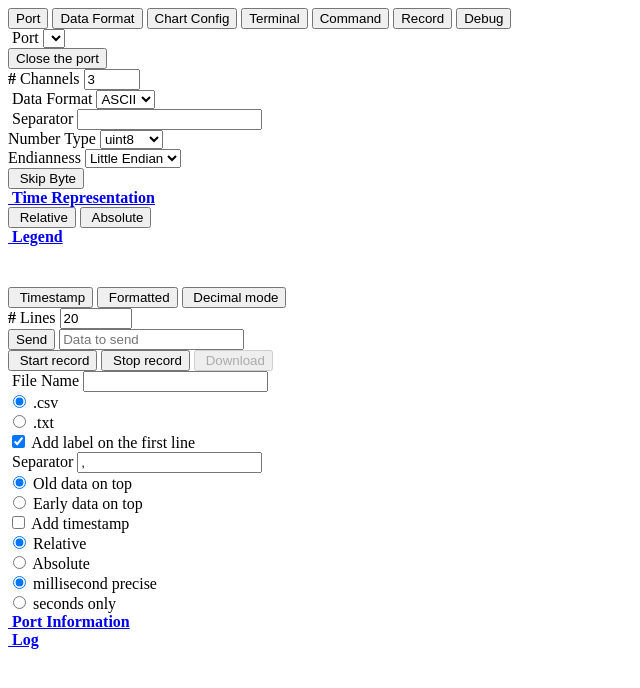
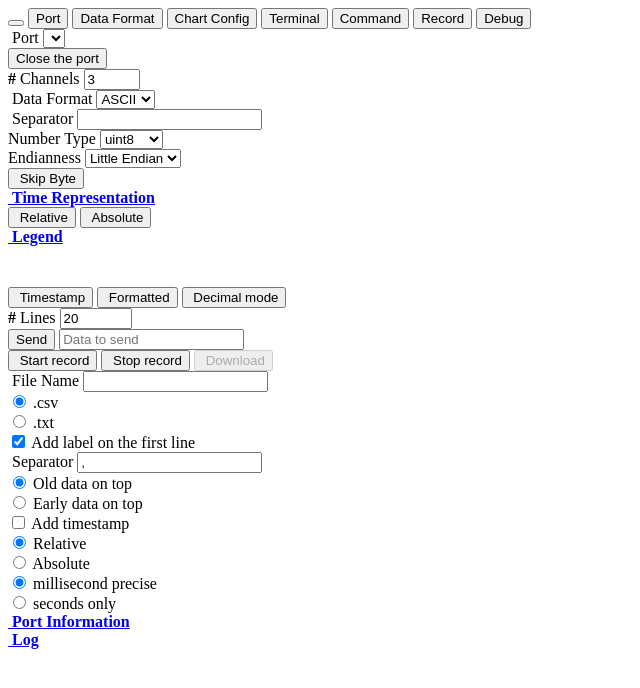
Before and after one commit to owntech-foundation/OwnPlot, an Electron app: page template/tabs.ejs in a window 800 px wide. Shown: the whole page, without its empty margins (0-640 px from the left). Drawn offline with nearby package versions, Linux system fonts and the light colour scheme; files that its build step writes are made by us from their sources.

Commit message:
not working for now

```diff
--- a/template/tabs.ejs
+++ b/template/tabs.ejs
@@ -1,5 +1,6 @@
 <nav>
-	<div class="nav nav-tabs" id="nav-tab" role="tablist">
+	<div class="nav nav-tabs navbar-collapse" id="nav-tab" role="tablist">
+		<button class="nav-link" id="minimizeTabs" data-bs-toggle="collapse" data-bs-target="#nav-tabContent" type="button" aria-controls="#nav-tabContent"><i class="fa-solid fa-window-minimize"></i></button>
 		<button class="nav-link active" id="nav-port-tab" data-bs-toggle="tab" data-bs-target="#nav-port" type="button" role="tab" aria-controls="nav-port" aria-selected="true">Port</button>
 		<button class="nav-link" id="nav-dataFormat-tab" data-bs-toggle="tab" data-bs-target="#nav-dataFormat" type="button" role="tab" aria-controls="nav-dataFormat" aria-selected="false">Data Format</button>
 		<button class="nav-link" id="nav-chartConfig-tab" data-bs-toggle="tab" data-bs-target="#nav-chartConfig" type="button" role="tab" aria-controls="nav-chartConfig" aria-selected="false">Chart Config</button>
```
